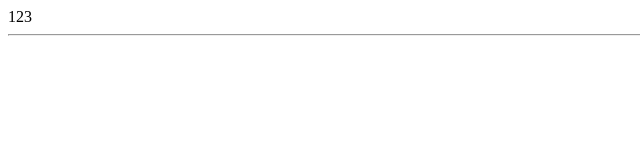
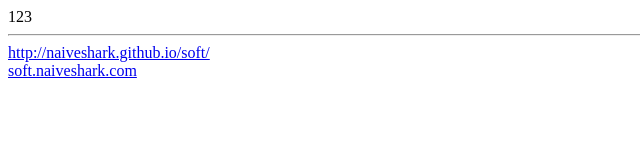
Before and after one commit to NaiveShark/soft, a plain HTML site: page index.html in a window 1280 px wide. Shown: the whole page, without its empty margins (0-640 px from the left). Drawn offline with Linux system fonts and the light colour scheme.

Commit message:
проба ссылок

```diff
--- a/index.html
+++ b/index.html
@@ -1,2 +1,5 @@
 123
 <hr>
+<a href="http://naiveshark.github.io/soft/">http://naiveshark.github.io/soft/</a>
+<br>
+<a href="http://soft.naiveshark.com/">soft.naiveshark.com</a>
```
